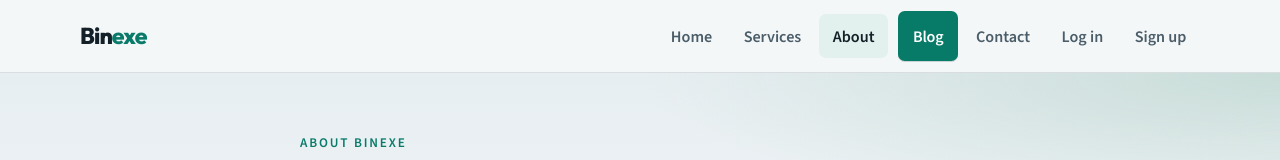
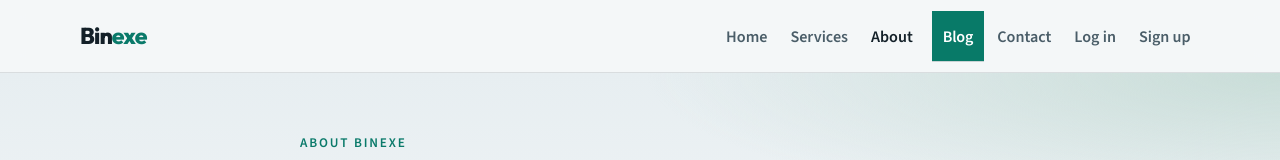
Before and after one commit to luckyyluckk90/binexe, a React (Vite) app: page /about in a window 1280 px wide. Shown: the top 160 px of the page. Built offline with nearby package versions, Linux system fonts and the light colour scheme; no server answers.

Commit message:
Remove transparent active box from nav links including Sign up.

```diff
--- a/src/App.css
+++ b/src/App.css
@@ -49,18 +49,19 @@
 }
 
 .nav a {
-  padding: 0.55rem 0.8rem;
-  border-radius: 0.4rem;
+  padding: 0.55rem 0.55rem;
+  border-radius: 0;
   color: var(--ink-soft);
   font-weight: 600;
   font-size: 0.95rem;
-  transition: color 160ms var(--ease), background 160ms var(--ease);
+  background: transparent;
+  transition: color 160ms var(--ease);
 }
 
 .nav a:hover,
 .nav a[aria-current="page"] {
   color: var(--ink);
-  background: color-mix(in srgb, var(--accent-soft) 70%, white);
+  background: transparent;
 }
 
 .nav a.nav-cta,
```
